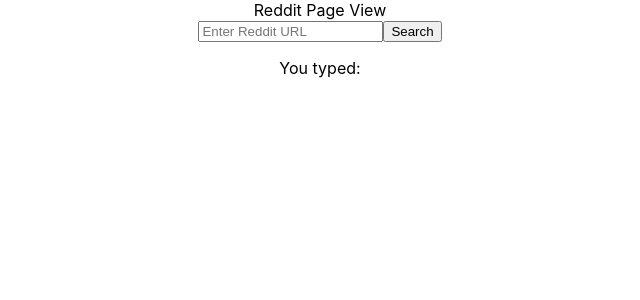
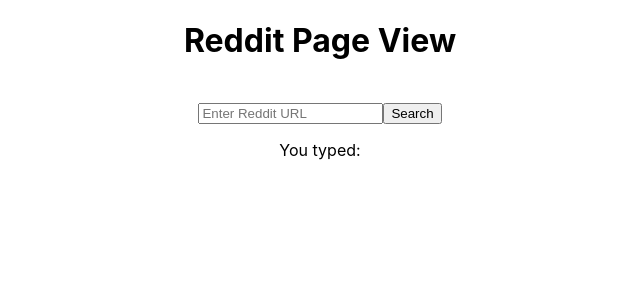
Before and after one commit to akshayaa-403/reddit-view, a React (Create React App) app: page / in a window 1280 px wide. Shown: the top 300 px of the page, without its empty margins (320-960 px from the left). Built offline with nearby package versions, Linux system fonts and the light colour scheme.

Commit message:
tested fetch method on placeholder link

```diff
--- a/src/App.tsx
+++ b/src/App.tsx
@@ -2,15 +2,15 @@
 
 import React from 'react';
 import { useState } from 'react';
-import logo from './logo.svg';
-import './App.css';
+//import logo from './logo.svg';
+//import './App.css';
 
 function App() {
   const [link, setLink] = useState('');
-  const [postData, setPostData] = useState(null);
+  const [postData, setPostData] = useState<{ title: string; body: string } | null>(null);
 
 const handleSubmit = () => {
-  const redditUrl = 'https://api.allorigins.win/raw?url=' + encodeURIComponent(link + '.json');
+  const redditUrl = 'https://jsonplaceholder.typicode.com/posts/1';
 
   fetch(redditUrl)
     .then(response => response.json())
@@ -25,7 +25,7 @@
 
   return (
     <div style={{ textAlign: 'center' }}>
-      Reddit Page View
+      <h1>Reddit Page View</h1>
       <br></br>
       <input
       value={link}
@@ -34,6 +34,12 @@
       placeholder="Enter Reddit URL" />
       <button onClick={handleSubmit}>Search</button>
       <p>You typed: {link}</p>
+      {postData && (
+        <div>
+          <h2>{postData.title}</h2>
+          <p>{postData.body}</p>
+        </div>
+)}
     </div>
   );
 }
```
